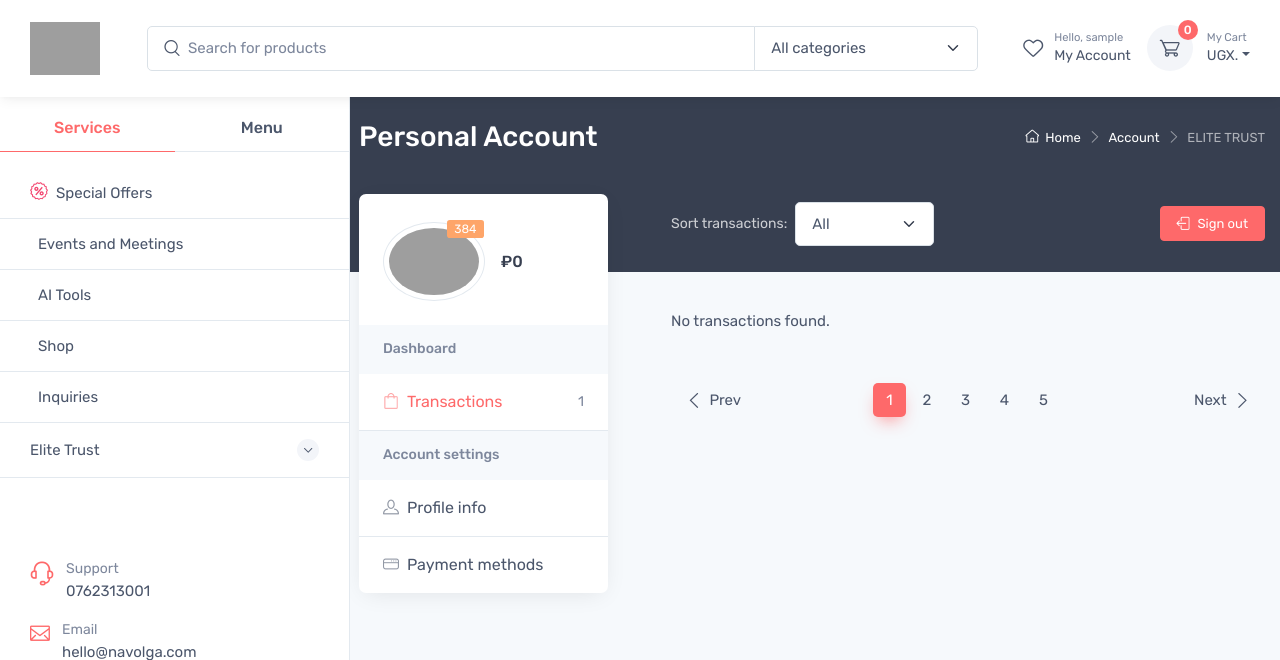
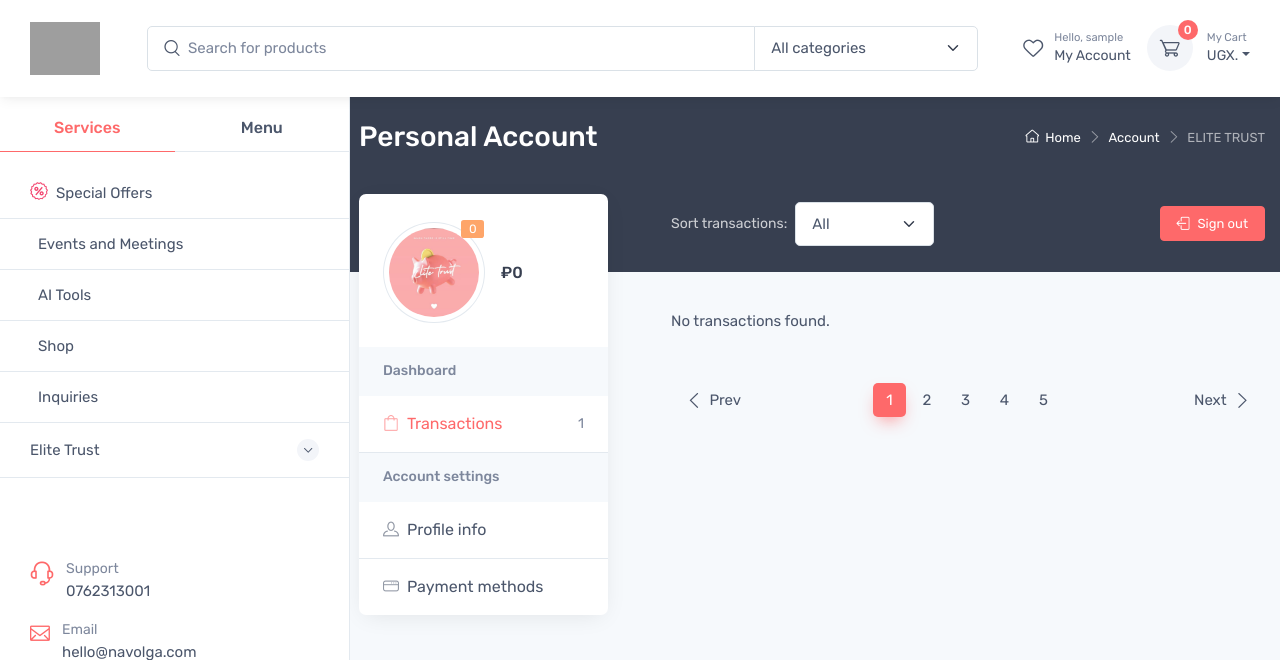
Before and after one commit to insookwa/navolga-python, a Django app: page /user/account/ in a window 1280 px wide. Shown: the top 660 px of the page. Run offline with Django 5.2, Linux system fonts and the light colour scheme; the visitor is signed in with stand-in values (Sample User, id 1); some libraries are stand-ins or nearby versions; some web fonts are replaced; grey boxes are pictures that could not be loaded.

Commit message:
changed logo

```diff
--- a/navolga/templates/account_home.html
+++ b/navolga/templates/account_home.html
@@ -1,15 +1,16 @@
 {% include 'header.html' %}
 {% include 'sidebar.html' %}
-{% if messages %}
+{% load static %}
+
+      <!-- Page Title-->
+      <div class="page-title-overlap bg-dark pt-4">
+        {% if messages %}
   <div class="alert alert-warning" role="alert">
     {% for message in messages %}
       <p>{{ message }}</p>
     {% endfor %}
   </div>
 {% endif %}
-
-      <!-- Page Title-->
-      <div class="page-title-overlap bg-dark pt-4">
         <div class="container d-lg-flex justify-content-between py-2 py-lg-3">
           <div class="order-lg-2 mb-3 mb-lg-0 pt-lg-2">
             <nav aria-label="breadcrumb">
@@ -33,7 +34,7 @@
             <div class="bg-white rounded-3 shadow-lg pt-1 mb-5 mb-lg-0">
               <div class="d-md-flex justify-content-between align-items-center text-center text-md-start p-4">
                 <div class="d-md-flex align-items-center">
-                  <div class="img-thumbnail rounded-circle position-relative flex-shrink-0 mx-auto mb-2 mx-md-0 mb-md-0" style="width: 6.375rem;"><span class="badge bg-warning position-absolute end-0 mt-n2" data-bs-toggle="tooltip" title="Reward points">384</span><img class="rounded-circle" src="img/shop/account/avatar.jpg" alt="Susan Gardner"></div>
+                  <div class="img-thumbnail rounded-circle position-relative flex-shrink-0 mx-auto mb-2 mx-md-0 mb-md-0" style="width: 6.375rem;"><span class="badge bg-warning position-absolute end-0 mt-n2" data-bs-toggle="tooltip" title="Reward points">0</span><img class="rounded-circle" src={% static "img/elite_logo.jpeg" %} alt="Elite Member"></div>
                   <div class="ps-md-3">
                     <h3 class="fs-base mb-0">{{ user_profile.user.username }}</h3><span class="text-accent fs-sm">{{ user_profile.phone_number }}</span>
                     <h3 class="fs-base mb-0">₽{{ account_balance }}</h3>
```
Also changed, not shown: navolga/blog/templates/blog/blog-home.html (+5 -4 lines), navolga/static/img/elite_logo.jpeg (added).
